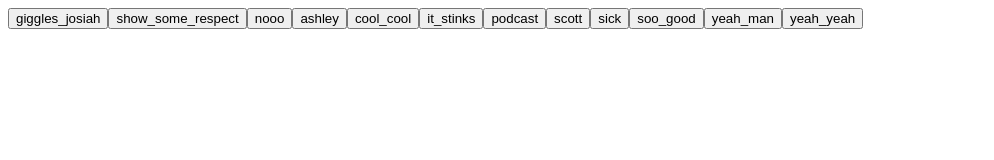
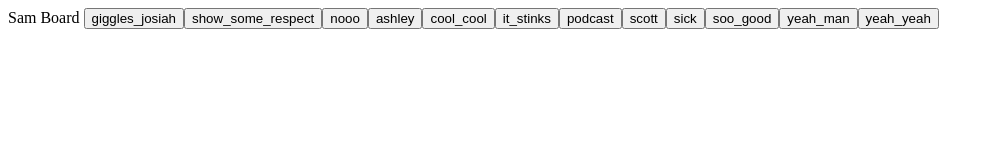
Before and after one commit to rafe155/samboard, a plain HTML site: page index.html in a window 1280 px wide. Shown: the whole page, without its empty margins (0-994 px from the left). Drawn offline with Linux system fonts and the light colour scheme.

Commit message:
Update index.html

```diff
--- a/index.html
+++ b/index.html
@@ -38,7 +38,7 @@ document.body.appendChild(docFrag);
 
 <body onload="main()">
 
-
+Sam Board
 
 
 </body>
```
